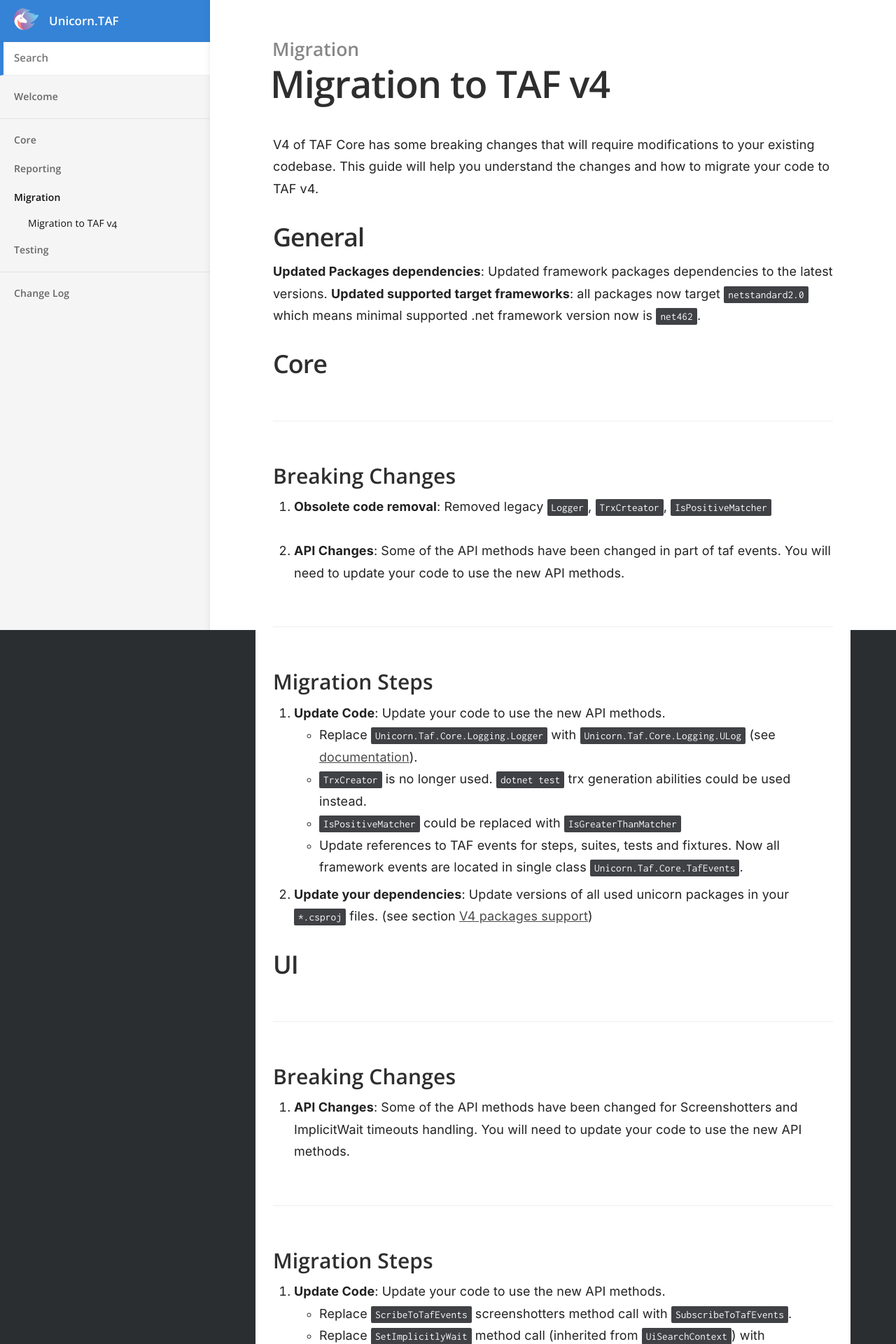
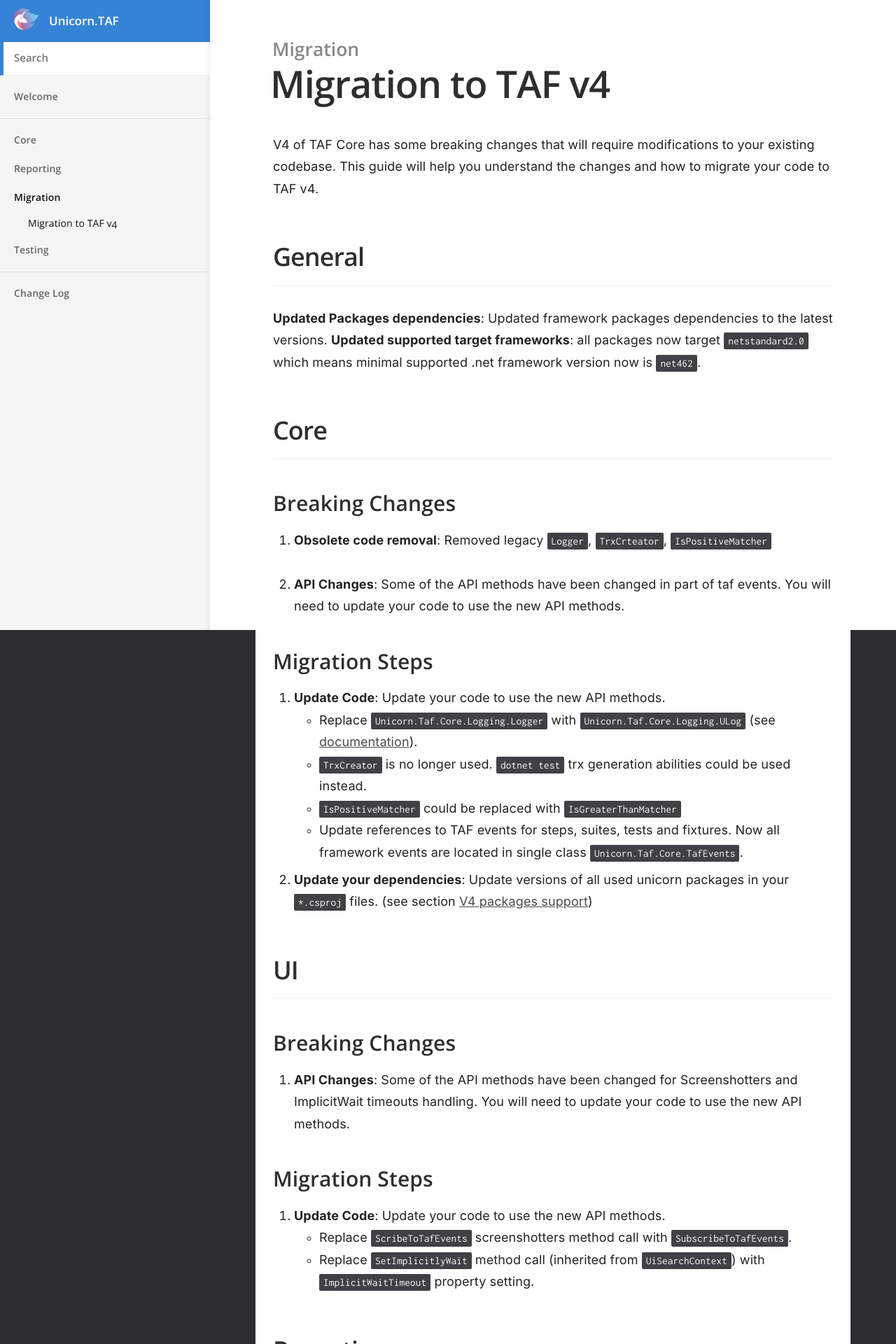
Before and after one commit to Unicorn-TAF/docs, a Jekyll site: the page built from _docs/migration/migration-to-taf-v4.md, in a window 1280 px wide. Shown: the top 1920 px of the page at 70% size. Built offline with Jekyll 4.4.1, drawn with Linux system fonts in a browser that asks for light colours.

Commit message:
fixed styling and reference in migration notes

```diff
--- a/_docs/migration/migration-to-taf-v4.md
+++ b/_docs/migration/migration-to-taf-v4.md
@@ -22,7 +22,7 @@ V4 of TAF Core has some breaking changes that will require modifications to your
 ### Migration Steps
 
 1. **Update Code**: Update your code to use the new API methods.
- - Replace `Unicorn.Taf.Core.Logging.Logger` with `Unicorn.Taf.Core.Logging.ULog` (see [documentation](../docs/core/Logging/)).
+ - Replace `Unicorn.Taf.Core.Logging.Logger` with `Unicorn.Taf.Core.Logging.ULog` (see [documentation](../../docs/core/Logging/)).
  - `TrxCreator` is no longer used. `dotnet test` trx generation abilities could be used instead.
  - `IsPositiveMatcher` could be replaced with `IsGreaterThanMatcher`
  - Update references to TAF events for steps, suites, tests and fixtures. Now all framework events are located in single class `Unicorn.Taf.Core.TafEvents`.
--- a/_sass/_layout.scss
+++ b/_sass/_layout.scss
@@ -162,10 +162,24 @@ $nav-image: $baseurl + "/images/menu.svg";
 	background-color: $content-background-color;
 	color: $content-color;
 
-	h3::before {
+	// h3::before {
+	// 	content: "";
+	// 	@extend hr;
+	// 	margin: 60px 0;
+	// }
+
+	h3 {
+		margin: 45px 0 20px 0;
+	}
+
+	h2 {
+		margin-top: 60px;
+	}
+
+	h2:after {
 		content: "";
 		@extend hr;
-		margin: 60px 0;
+		margin: 20px 0 30px 0;
 	}
 }
 
```
